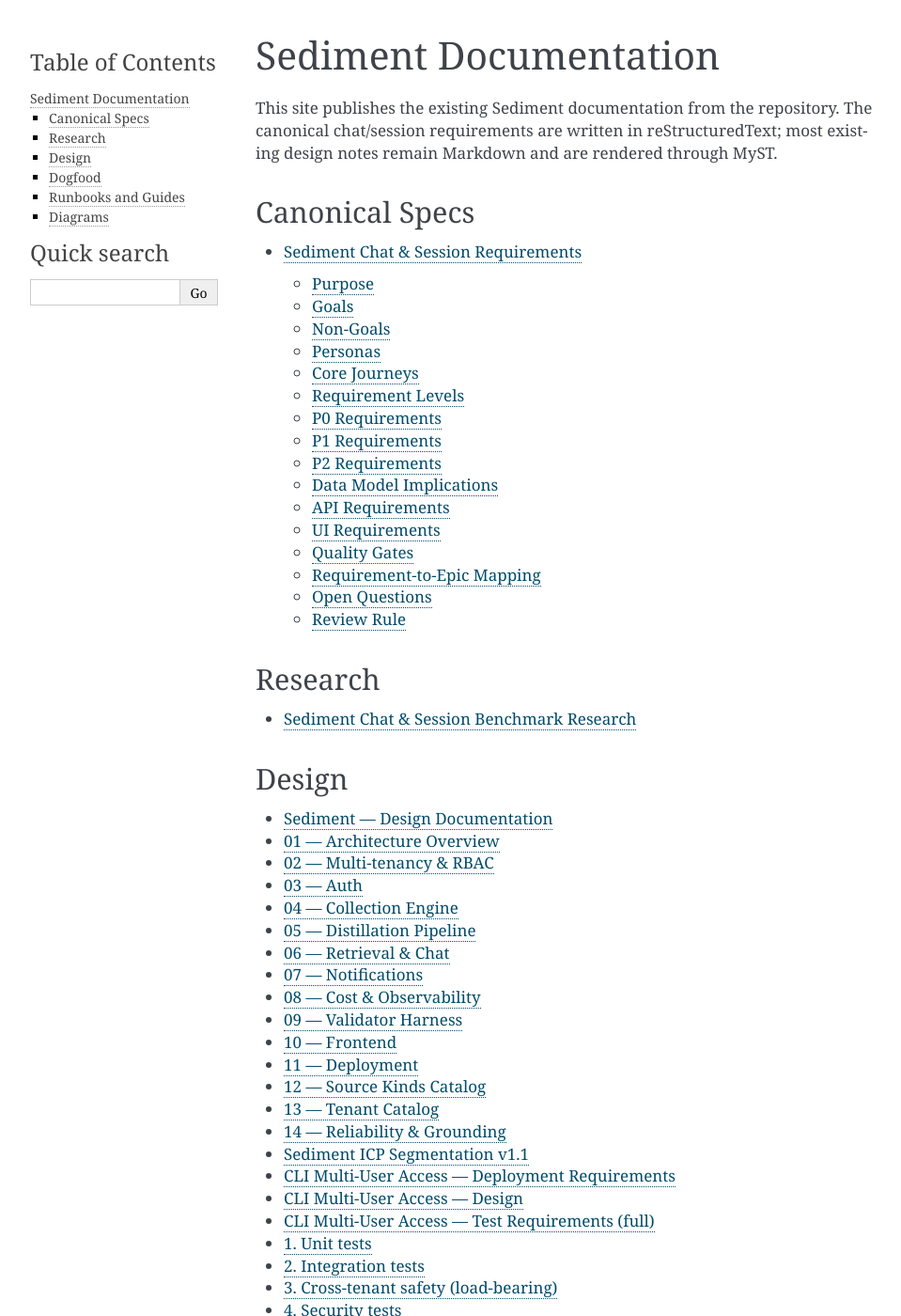
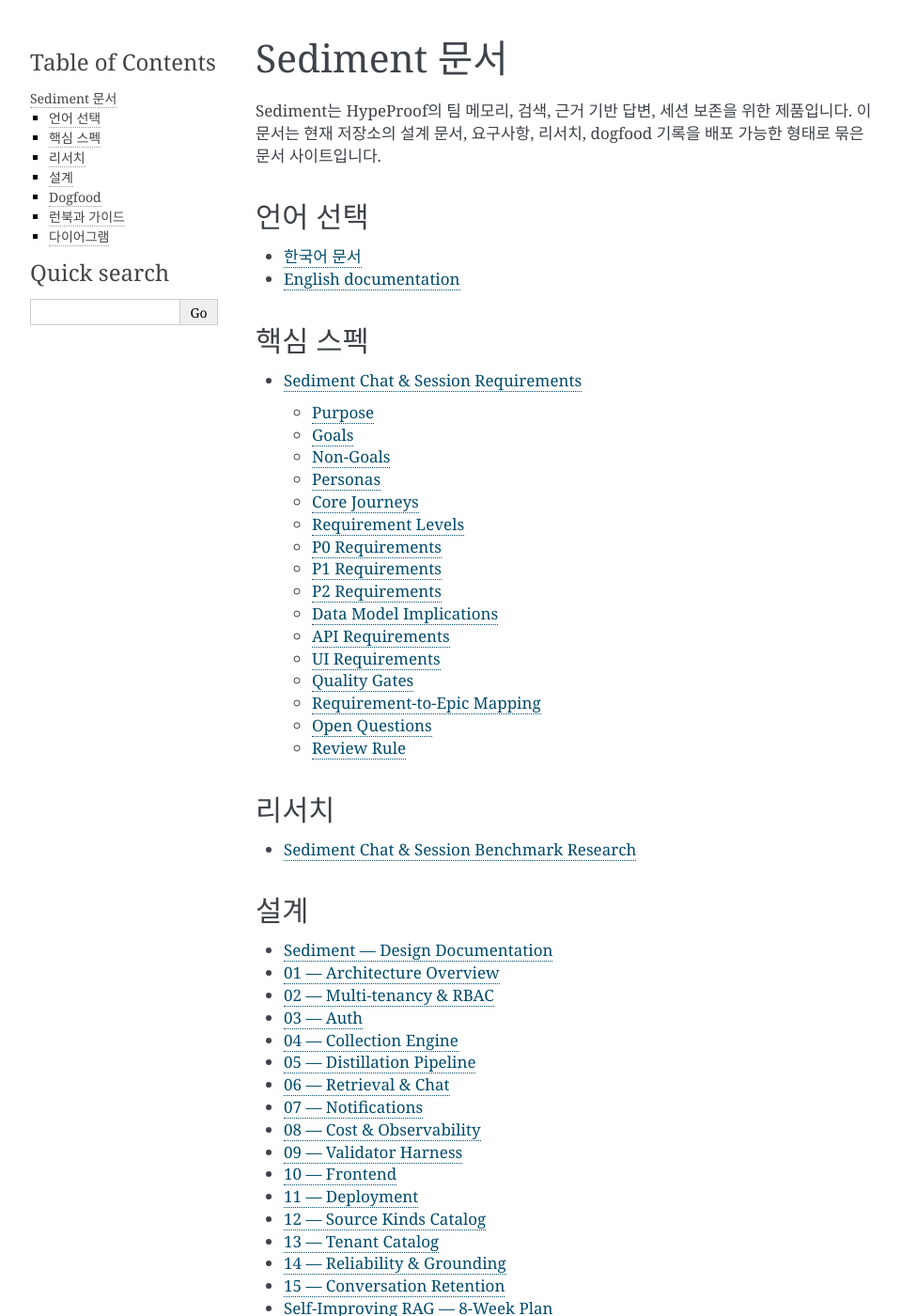
Before and after one commit to jayleekr/sediment, a Sphinx documentation site: the page built from docs/index.rst, in a window 1280 px wide and 1400 px high. Shown: the whole window at 94% size, without its empty margins (148-1107 px from the left). Built offline with Sphinx 7.4.7, drawn with Linux system fonts in a browser that asks for light colours; some of the changed text lies outside the part shown.

Commit message:
docs: add bilingual entrypoints and clean warnings
Closes #44

Make the docs landing Korean-first, add an English entrypoint, clean Sphinx warnings, and fix CI blockers found while validating the docs PR.

```diff
--- a/docs/conf.py
+++ b/docs/conf.py
@@ -1,6 +1,8 @@
 project = "Sediment"
 copyright = "2026, HypeProof"
 author = "HypeProof"
+
+from pygments.lexers.special import TextLexer
 
 extensions = [
     "myst_parser",
@@ -15,7 +17,7 @@
 exclude_patterns = ["_build", "Thumbs.db", ".DS_Store"]
 
 html_theme = "alabaster"
-html_title = "Sediment Docs"
+html_title = "Sediment 문서"
 html_short_title = "Sediment"
 html_copy_source = False
 html_show_sourcelink = False
@@ -35,3 +37,8 @@
 suppress_warnings = [
     "myst.header",
 ]
+
+
+def setup(app):
+    for lexer_name in ["mermaid", "jsonc", "json", "http", "sql"]:
+        app.add_lexer(lexer_name, TextLexer)
--- a/docs/index.rst
+++ b/docs/index.rst
@@ -1,28 +1,34 @@
-Sediment Documentation
-======================
+Sediment 문서
+=============
 
-This site publishes the existing Sediment documentation from the repository.
-The canonical chat/session requirements are written in reStructuredText; most
-existing design notes remain Markdown and are rendered through MyST.
+Sediment는 HypeProof의 팀 메모리, 검색, 근거 기반 답변, 세션 보존을 위한
+제품입니다. 이 문서는 현재 저장소의 설계 문서, 요구사항, 리서치, dogfood
+기록을 배포 가능한 형태로 묶은 문서 사이트입니다.
 
-Canonical Specs
----------------
+언어 선택
+---------
+
+* `한국어 문서 <index.html>`_
+* `English documentation <en/index.html>`_
+
+핵심 스펙
+---------
 
 .. toctree::
    :maxdepth: 2
 
    specs/chat-session-requirements
 
-Research
---------
+리서치
+------
 
 .. toctree::
    :maxdepth: 1
 
    research/chat-session-benchmark-2026-05
 
-Design
-------
+설계
+----
 
 .. toctree::
    :maxdepth: 1
@@ -42,11 +48,15 @@
    design/12-source-kinds-catalog
    design/13-tenant-catalog
    design/14-reliability-and-grounding
+   design/15-conversation-retention
+   design/15-self-improving-rag
+   design/16-query-event-store
    design/ICP-segmentation
    design/cli-deployment
    design/cli-multi-user-access
    design/cli-test-requirements
    design/voice-ocr-connector-spec
+   integration/from-openclaw
 
 Dogfood
 -------
@@ -63,8 +73,8 @@
    dogfood/sediment-dogfood-channel
    dogfood/trigger-bot-spec
 
-Runbooks and Guides
--------------------
+런북과 가이드
+-------------
 
 .. toctree::
    :maxdepth: 1
@@ -74,8 +84,13 @@
    runbooks/supabase-pro-upgrade
    demo/boah-dental-flow
 
-Diagrams
---------
+다이어그램
+----------
 
 * `Architecture diagram <architecture-diagram.html>`_
 * `System flow <system-flow.html>`_
+
+.. toctree::
+   :hidden:
+
+   en/index
```
Also changed, not shown: docs/demo/boah-dental-flow.md (+1 -1 lines), docs/design/ICP-segmentation.md (+9 -9 lines), docs/design/cli-test-requirements.md (+1 -1 lines), docs/en/index.rst (added, +94 -0 lines), 2 other files.
